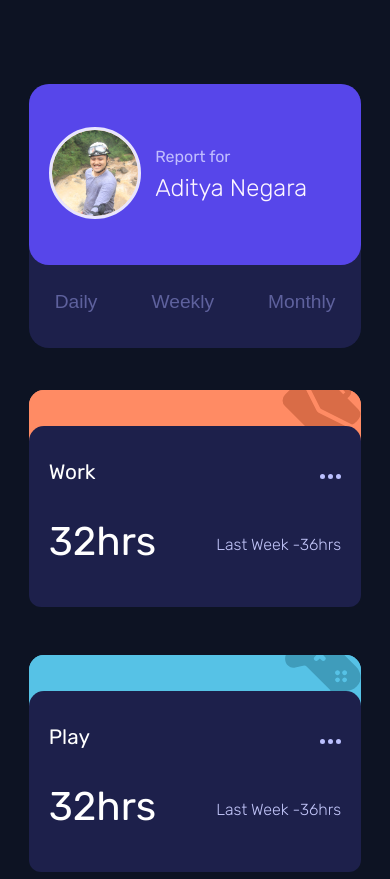
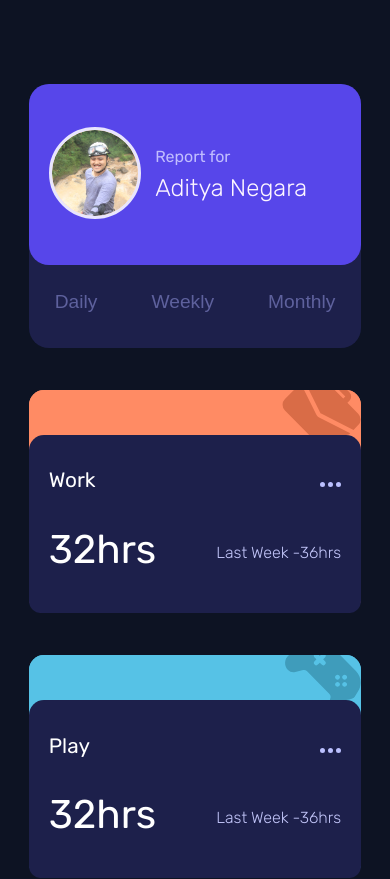
Before and after one commit to adityanegara/Practice_React_with_redux, a React (Create React App) app: page / in a window 390 px wide. Shown: the top 879 px of the page. Built offline with nearby package versions, Linux system fonts and the light colour scheme.

Commit message:
Fixing padding bottom

```diff
--- a/src/components/activity_list/Activity.css
+++ b/src/components/activity_list/Activity.css
@@ -50,14 +50,13 @@
 
 @media only screen and (max-width: 750px) {
   .activity .activity-info {
-    height: 100%;
   }
 
   .activity .activity-info .activity-time {
     display: flex;
     flex-direction: row;
     justify-content: space-between;
-    padding-bottom: 5vh;
+    padding-bottom: 10vh;
   }
 
   .activity .activity-info {
--- a/src/components/activity_list/ActivityList.css
+++ b/src/components/activity_list/ActivityList.css
@@ -8,6 +8,6 @@
   .activity-list {
     display: grid;
     grid-template-columns: 1fr;
-    gap: 10vh;
+    gap: 5vh;
   }
 }
--- a/src/index.css
+++ b/src/index.css
@@ -3,6 +3,12 @@
 html,
 body {
   overflow-x: hidden;
+}
+html {
+  height: 100%;
+  width: 100%;
+  margin: 0%;
+  padding: 0%;
 }
 
 body {
```
Also changed, not shown: 6 other files (tests, documents, lock files or other folders).
